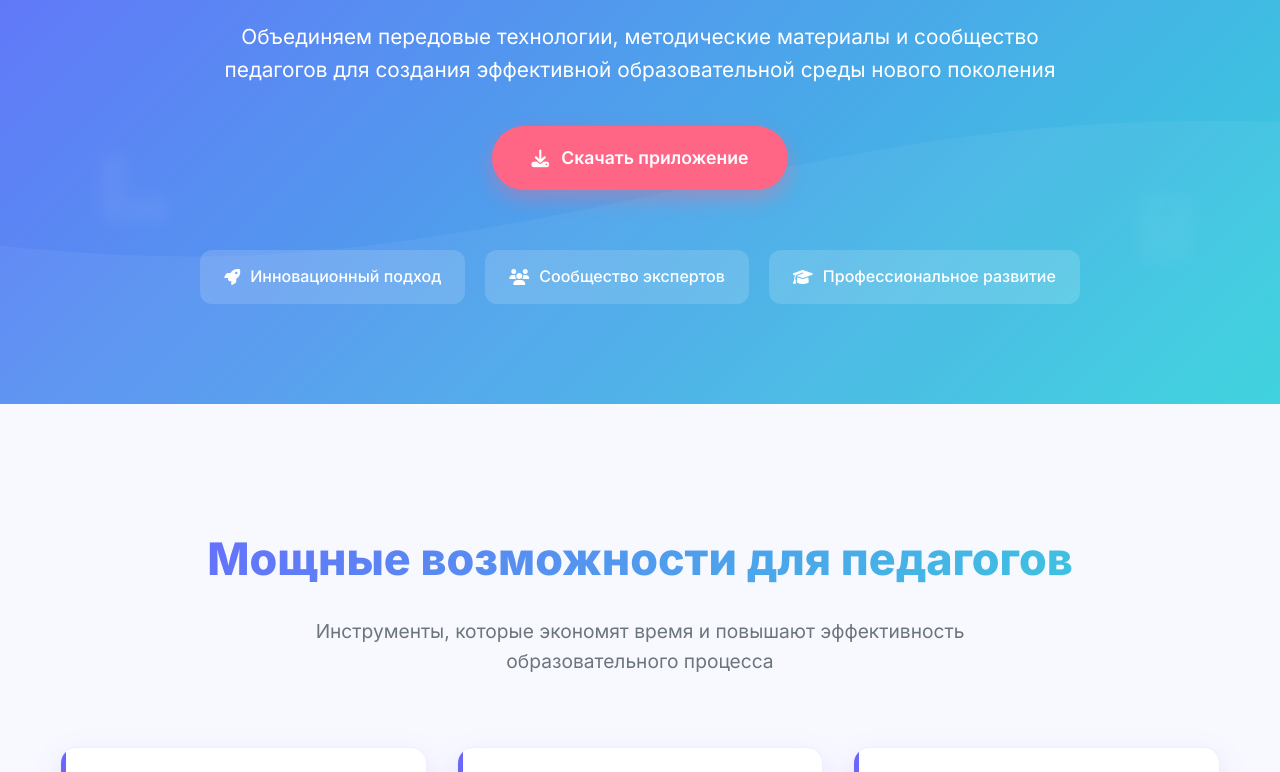
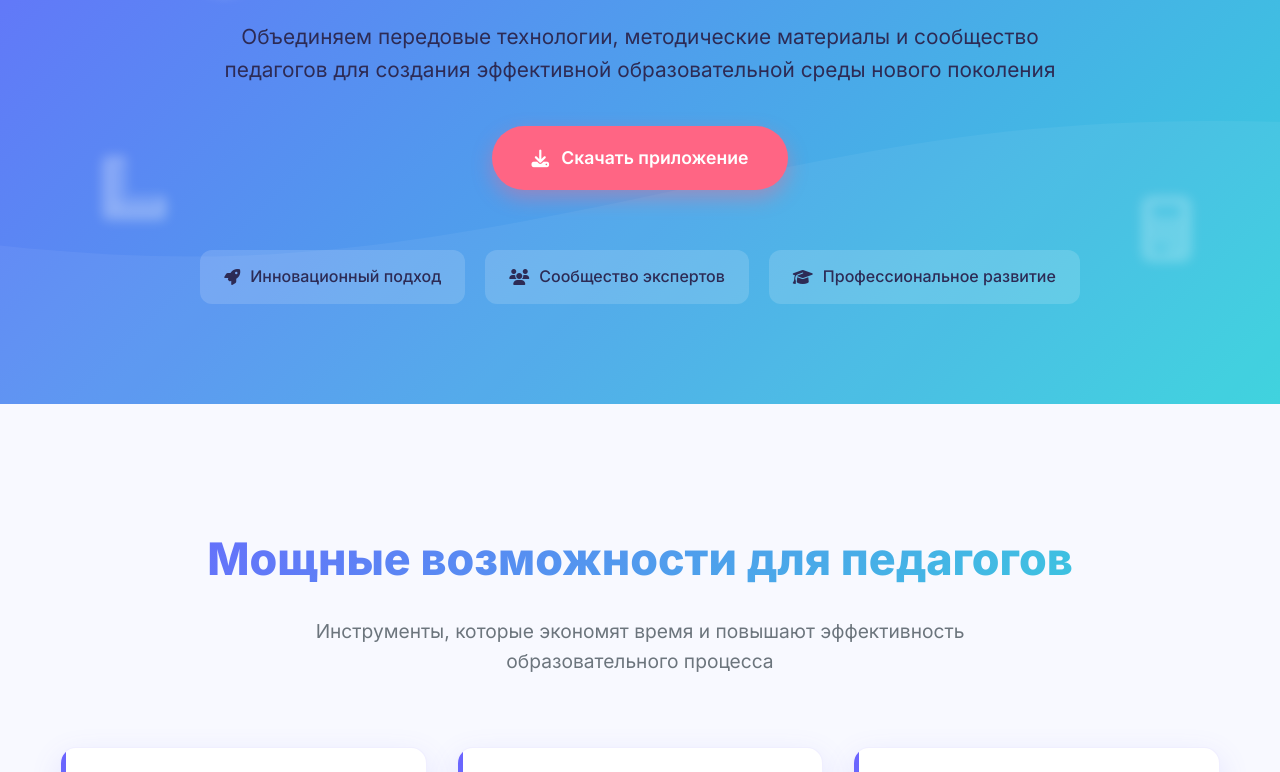
Before and after one commit to nkengasov/-, a plain HTML site: page index.html in a window 1280 px wide. Shown: the part 545-1317 px from the top of the page. Drawn offline with Linux system fonts and the light colour scheme.

Commit message:
index.html

```diff
--- a/index.html
+++ b/index.html
@@ -138,7 +138,7 @@
         /* Hero Section */
         .hero {
             background: linear-gradient(135deg, #6C63FF 0%, #36D1DC 100%);
-            color: white;
+            color: light;
             padding: 140px 0 100px;
             text-align: center;
             position: relative;
@@ -163,8 +163,8 @@
             left: 0;
             width: 100%;
             height: 100%;
-            opacity: 0.2;
-            filter: blur(8px);
+            opacity: 100%;
+            filter: blur(6px);
             z-index: 0;
         }
 
```
